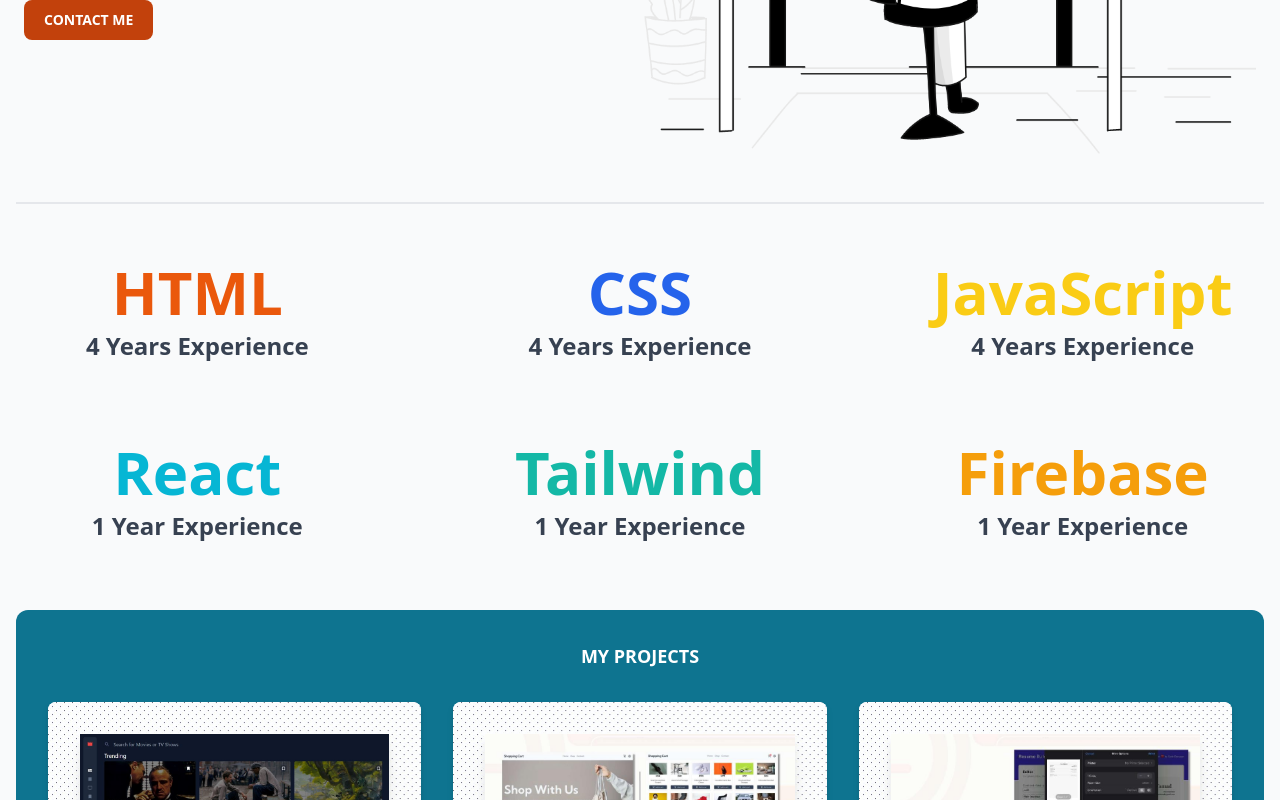
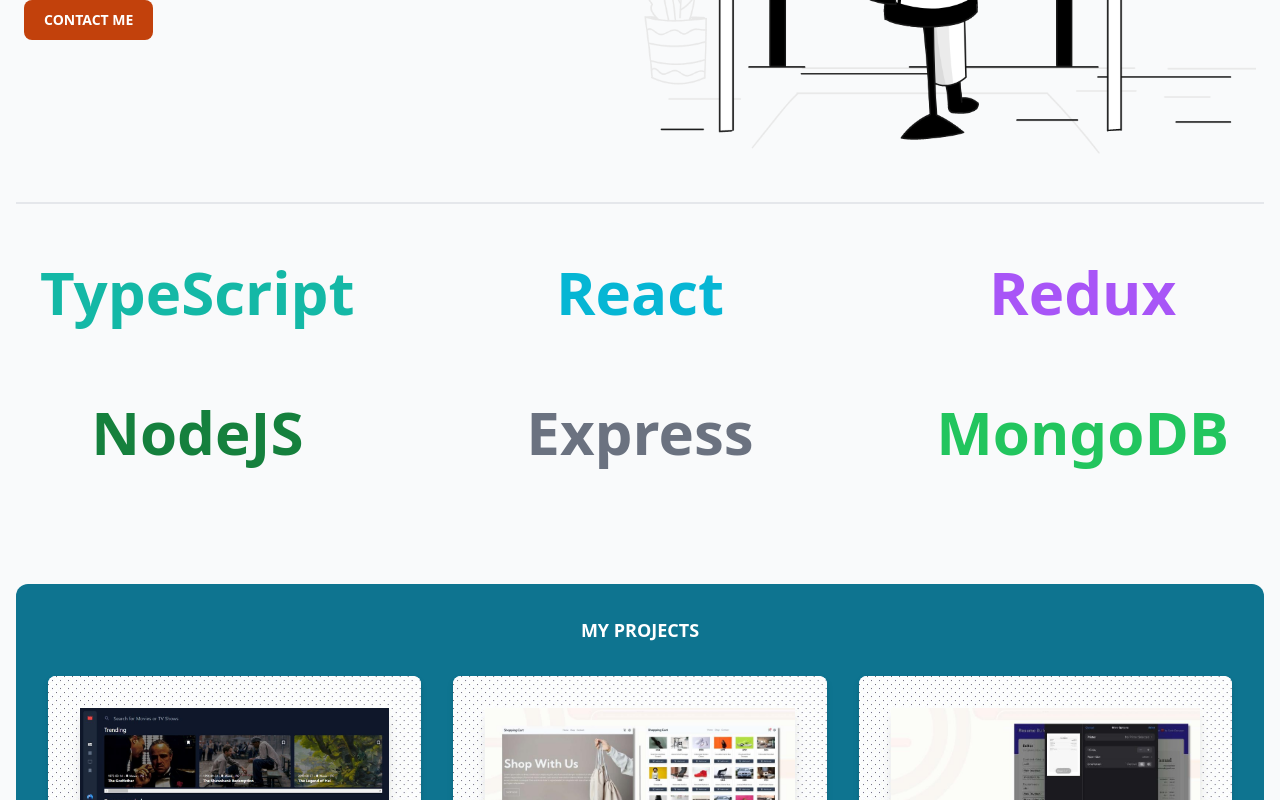
Before and after one commit to hicarlodacuyan/hicarlodacuyan.github.io, a React (Vite) app: page / in a window 1280 px wide. Shown: the part 487-1287 px from the top of the page. Built offline with nearby package versions, Linux system fonts and the light colour scheme.

Commit message:
Update skills to harder technologies used

```diff
--- a/src/components/Skills.jsx
+++ b/src/components/Skills.jsx
@@ -1,55 +1,38 @@
 const Skills = () => {
   return (
-    <section id="skills" className="flex px-2 sm:px-4 py-2.5">
+    <section id="skills" className="flex px-2 sm:px-4 pt-2.5 pb-16">
       <div className="container mx-auto rounded-xl py-12">
         <ul className="grid xl:grid-cols-3 md:grid-cols-2 place-items-center md:gap-20 gap-4 font-bold text-gray-700">
           <li className="flex flex-col items-center gap-2">
-            <h4 className="text-orange-600 text-5xl xl:text-6xl 2xl:text-7xl">
-              HTML
+            <h4 className="text-teal-500 text-5xl xl:text-6xl 2xl:text-7xl">
+              TypeScript
             </h4>
-            <p className="md:text-2xl text-lg dark:text-white">
-              4 Years Experience
-            </p>
-          </li>
-          <li className="flex flex-col items-center gap-2">
-            <h4 className="text-blue-600 text-5xl xl:text-6xl 2xl:text-7xl">
-              CSS
-            </h4>
-            <p className="md:text-2xl text-lg dark:text-white">
-              4 Years Experience
-            </p>
-          </li>
-          <li className="flex flex-col items-center gap-2">
-            <h4 className="text-yellow-400 text-5xl xl:text-6xl 2xl:text-7xl">
-              JavaScript
-            </h4>
-            <p className="md:text-2xl text-lg dark:text-white">
-              4 Years Experience
-            </p>
           </li>
           <li className="flex flex-col items-center gap-2">
             <h4 className="text-cyan-500 text-5xl xl:text-6xl 2xl:text-7xl">
               React
             </h4>
-            <p className="md:text-2xl text-lg dark:text-white">
-              1 Year Experience
-            </p>
           </li>
           <li className="flex flex-col items-center gap-2">
-            <h4 className="text-teal-500 text-5xl xl:text-6xl 2xl:text-7xl">
-              Tailwind
+            <h4 className="text-purple-500 text-5xl xl:text-6xl 2xl:text-7xl">
+              Redux
             </h4>
-            <p className="md:text-2xl text-lg dark:text-white">
-              1 Year Experience
-            </p>
+          </li>
+
+          <li className="flex flex-col items-center gap-2">
+            <h4 className="text-green-700 text-5xl xl:text-6xl 2xl:text-7xl">
+              NodeJS
+            </h4>
           </li>
           <li className="flex flex-col items-center gap-2">
-            <h4 className="text-amber-500 text-5xl xl:text-6xl 2xl:text-7xl">
-              Firebase
+            <h4 className="text-gray-500 dark:text-gray-300 text-5xl xl:text-6xl 2xl:text-7xl">
+              Express
             </h4>
-            <p className="md:text-2xl text-lg dark:text-white">
-              1 Year Experience
-            </p>
+          </li>
+          <li className="flex flex-col items-center gap-2">
+            <h4 className="text-green-500 text-5xl xl:text-6xl 2xl:text-7xl">
+              MongoDB
+            </h4>
           </li>
         </ul>
       </div>
```
